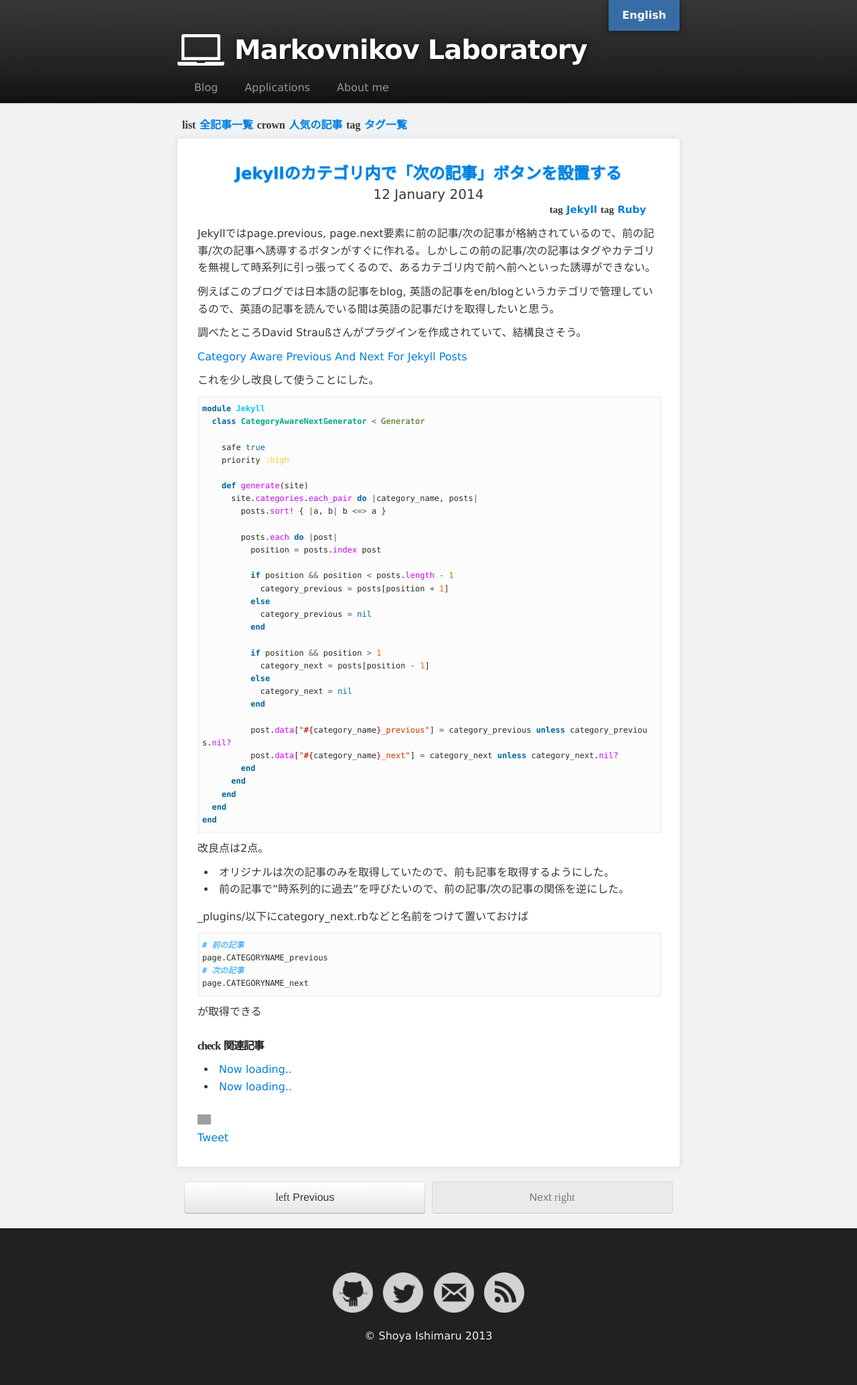
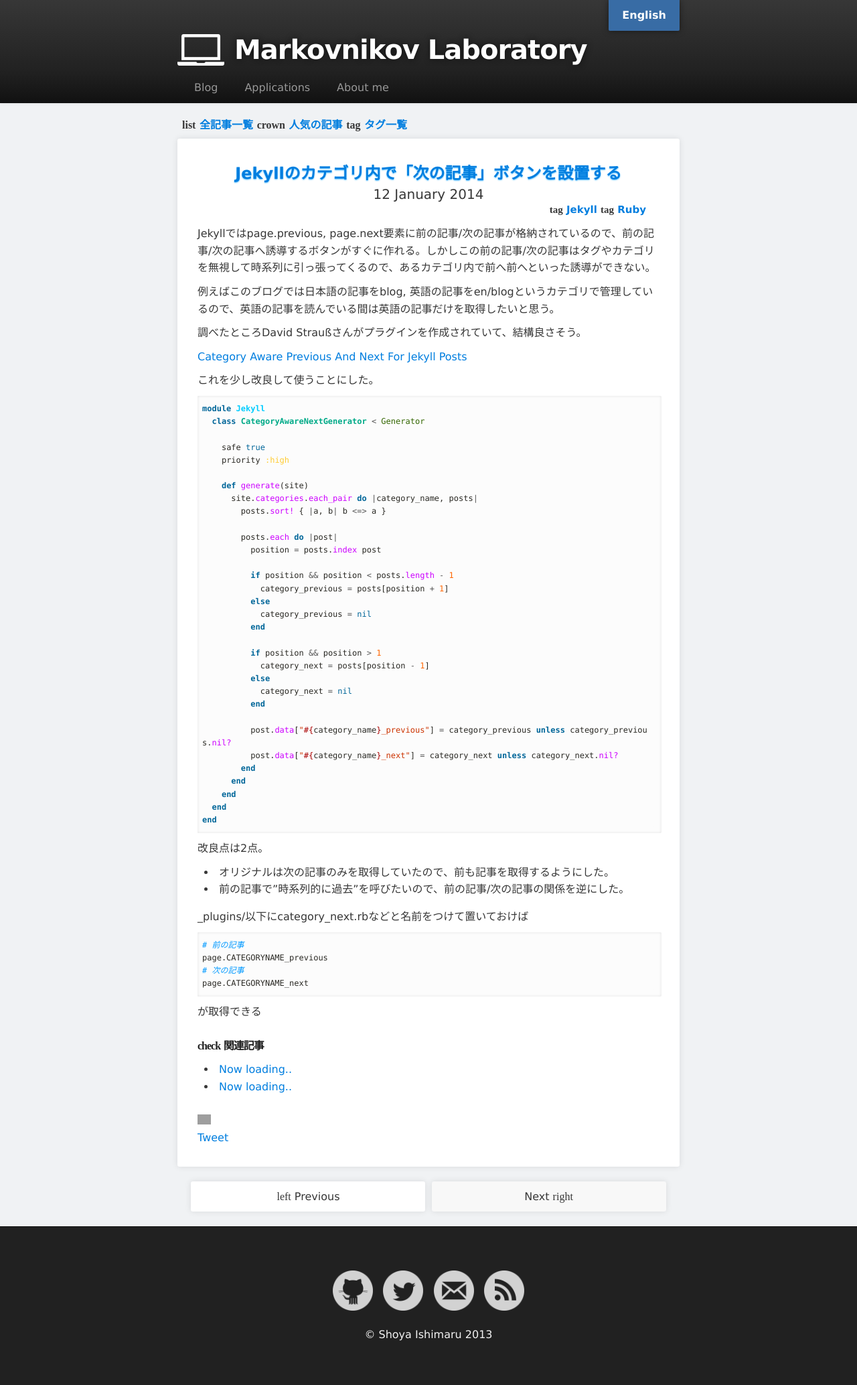
Before and after one commit to Mrk1869/source-mrk1869.github.com, a Jekyll site: the page built from _posts/2014-01-12-category_next.md, in a window 1280 px wide. Shown: the whole page at 67% size. Built offline with Jekyll 4.4.1, drawn with Linux system fonts in a browser that asks for light colours; some web fonts are replaced; comment, search, counter and statistics services are not loaded; grey boxes are pictures that could not be loaded.

Commit message:
Modified the style of pagenation-button

```diff
--- a/_layouts/post.html
+++ b/_layouts/post.html
@@ -49,14 +49,14 @@
             </div>
             <div class="pagenation">
                 {% if page.previous %}
-                    <a href="{{ page.previous.url }}" class="previous"><button class="btn page-button"><span class="lsf">left</span> Previous</button></a>
+                    <div class="page-button"><a href="{{ page.previous.url }}"></a><span class="lsf">left</span> Previous</div>
                 {% else %}
-                    <button class="btn disabled page-button"><span class="lsf">left</span> Previous</button>
+                    <div class="page-button-disabled"><span class="lsf">left</span> Previous</div>
                 {% endif %}
                 {% if page.next %}
-                    <a href="{{ page.next.url }}" class="next"><button class="btn page-button">Next <span class="lsf">right</span></button></a>
+                    <div class="page-button"><a href="{{ page.next.url }}"></a>Next <span class="lsf">right</span></div>
                 {% else %}
-                    <button class="btn disabled page-button">Next <span class="lsf">right</span></button>
+                    <div class="page-button-disabled">Next <span class="lsf">right</span></div>
                 {% endif %}
             </div>
         </section>
--- a/assets/css/style.css
+++ b/assets/css/style.css
@@ -647,9 +647,35 @@
 }
 
 .page-button{
-    width: 48%;
+    background-color:#ffffff;
+    border-radius:3px;
+    box-shadow: 0 0 10px rgba(0,0,0,.1);
+    display: inline-block;
+    position:relative;
+    width: 44%;
     font-size: 16px;
-    padding: 13px;
+    padding: 10px;
+    margin: 2px;
+}
+
+.page-button a{
+    display: block;
+    width: 100%;
+    height: 100%;
+    position: absolute;
+    left: 0px;
+    top: 0px;
+}
+
+.page-button-disabled{
+    background-color:#f8f8f8;
+    border-radius:3px;
+    box-shadow: 0 0 10px rgba(0,0,0,.1);
+    display: inline-block;
+    position:relative;
+    width: 44%;
+    font-size: 16px;
+    padding: 10px;
     margin: 2px;
 }
 
@@ -793,12 +819,21 @@
   #project_title {
       line-height:100%;
   }
+
   .page-button{
-      width: 47%;
+      width: 41%;
       font-size: 16px;
-      padding: 13px;
+      padding: 10px;
       margin: 1px;
   }
+
+  .page-button-disabled{
+      width: 41%;
+      font-size: 16px;
+      padding: 10px;
+      margin: 1px;
+  }
+
 
   .image-on-frame{
       max-width:96%;
--- a/assets/js/main.js
+++ b/assets/js/main.js
@@ -22,6 +22,16 @@
   $(".entries-body").click(function(){
     rollOut($(this));
   });
+
+  $(".page-button").hover(function(){
+    rollIn($(this));
+  }, function(){
+    rollOut($(this));
+  });
+  $(".page-button").click(function(){
+    rollOut($(this));
+  });
+
 
   // hatena ster
   Hatena.Star.EntryLoader.headerTagAndClassName = ['div','hatena-star'];
```
Also changed, not shown: index.html (+5 -5 lines).
